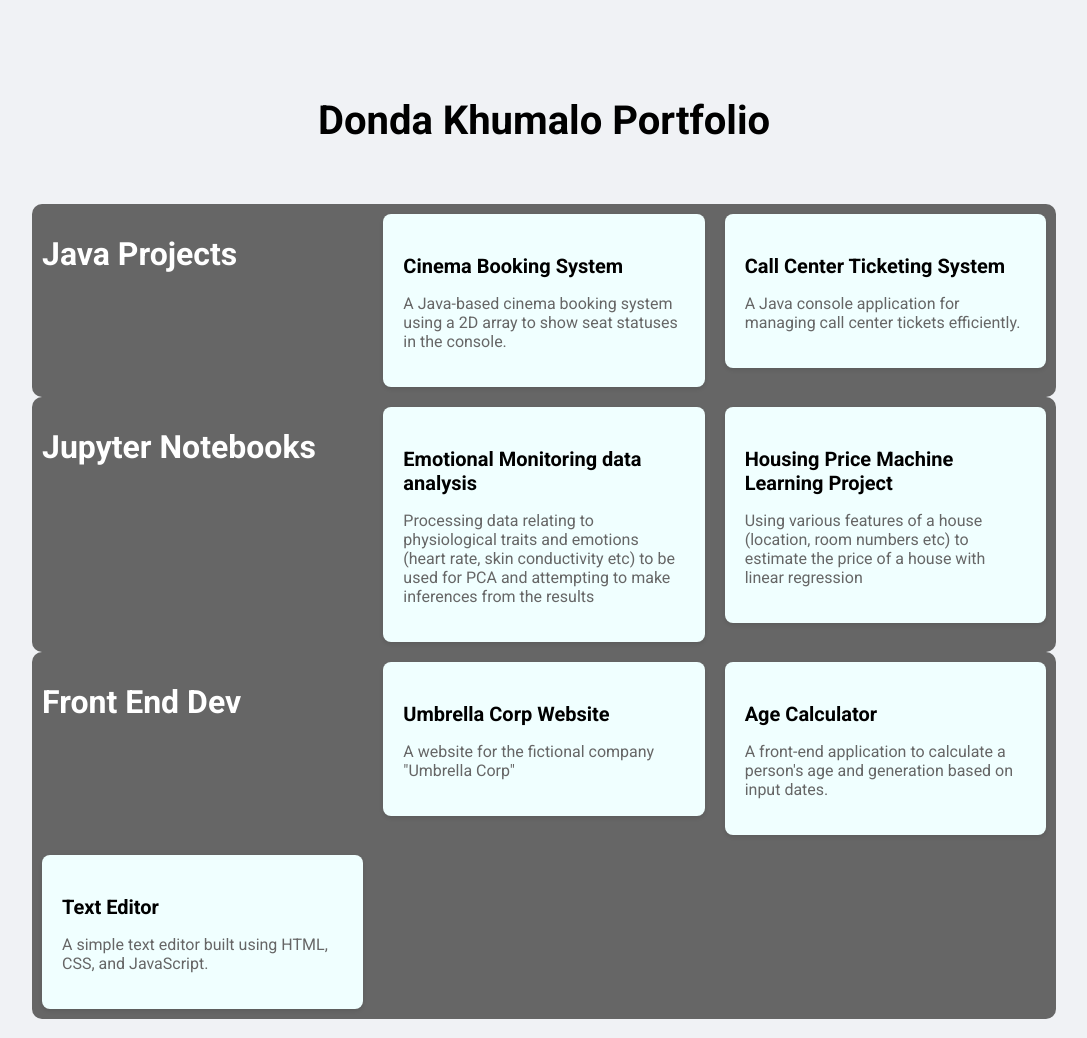
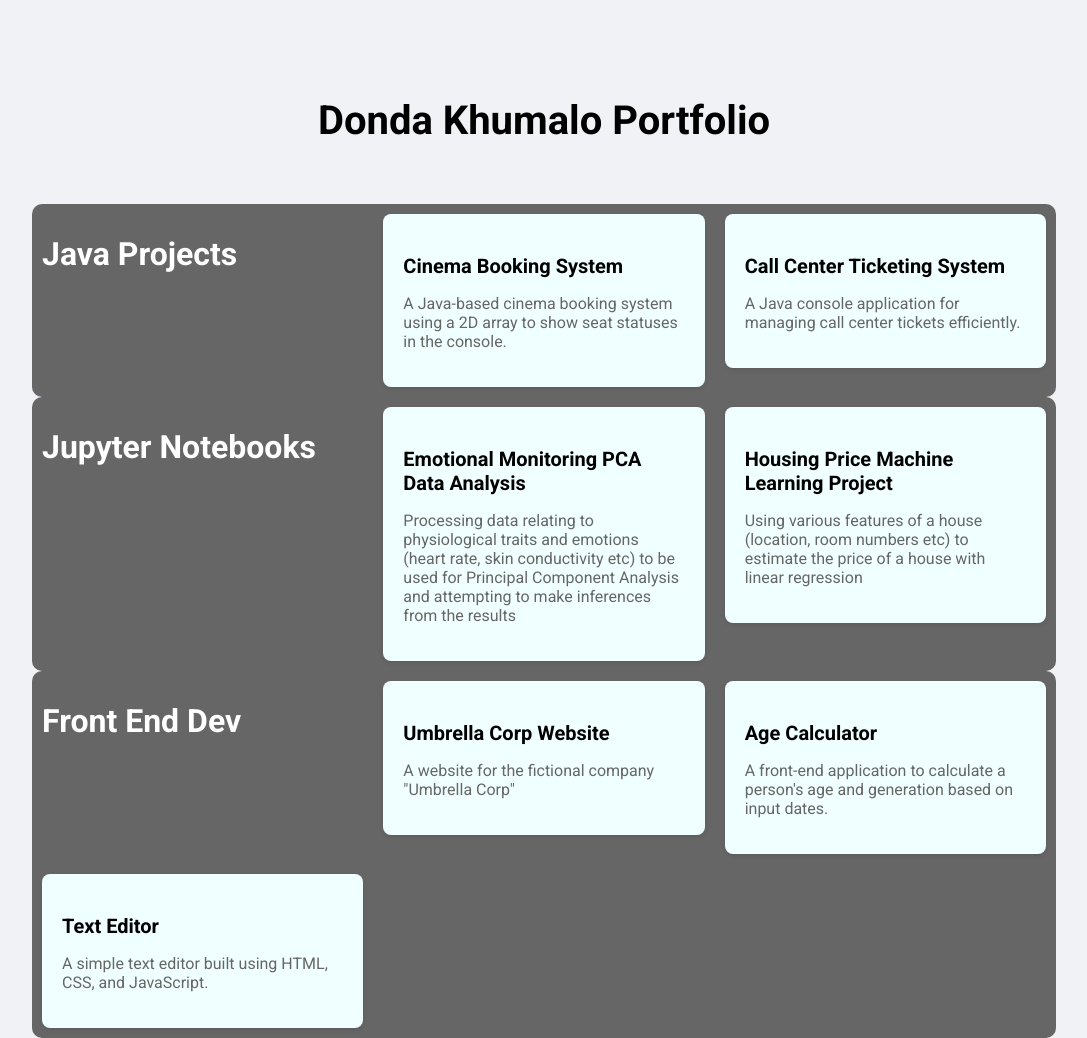
Before and after one commit to Donda-Khumalo/Donda-Khumalo-Portfolio-Website, a website: page index.html in a window 1280 px wide. Shown: the whole page, without its empty margins (96-1183 px from the left). Drawn offline with Linux system fonts and the light colour scheme.

Commit message:
changing titles to be more specific

```diff
--- a/index.html
+++ b/index.html
@@ -99,8 +99,8 @@
         <h1>Jupyter Notebooks</h1>
         <a href="https://github.com/Donda-Khumalo/Donda-Khumalo-Portfolio/blob/main/Emotional%20Monitoring2.ipynb">
             <div class="project-card">
-                <h3>Emotional Monitoring data analysis</h3>
-                <p>Processing data relating to physiological traits and emotions (heart rate, skin conductivity etc) to be used for PCA and attempting to make inferences from the results</p>
+                <h3>Emotional Monitoring PCA Data Analysis</h3>
+                <p>Processing data relating to physiological traits and emotions (heart rate, skin conductivity etc) to be used for Principal Component Analysis and attempting to make inferences from the results</p>
             </div>
         </a>
         <a href="https://github.com/Donda-Khumalo/Donda-Khumalo-Portfolio/blob/main/Housing2.ipynb">
```
